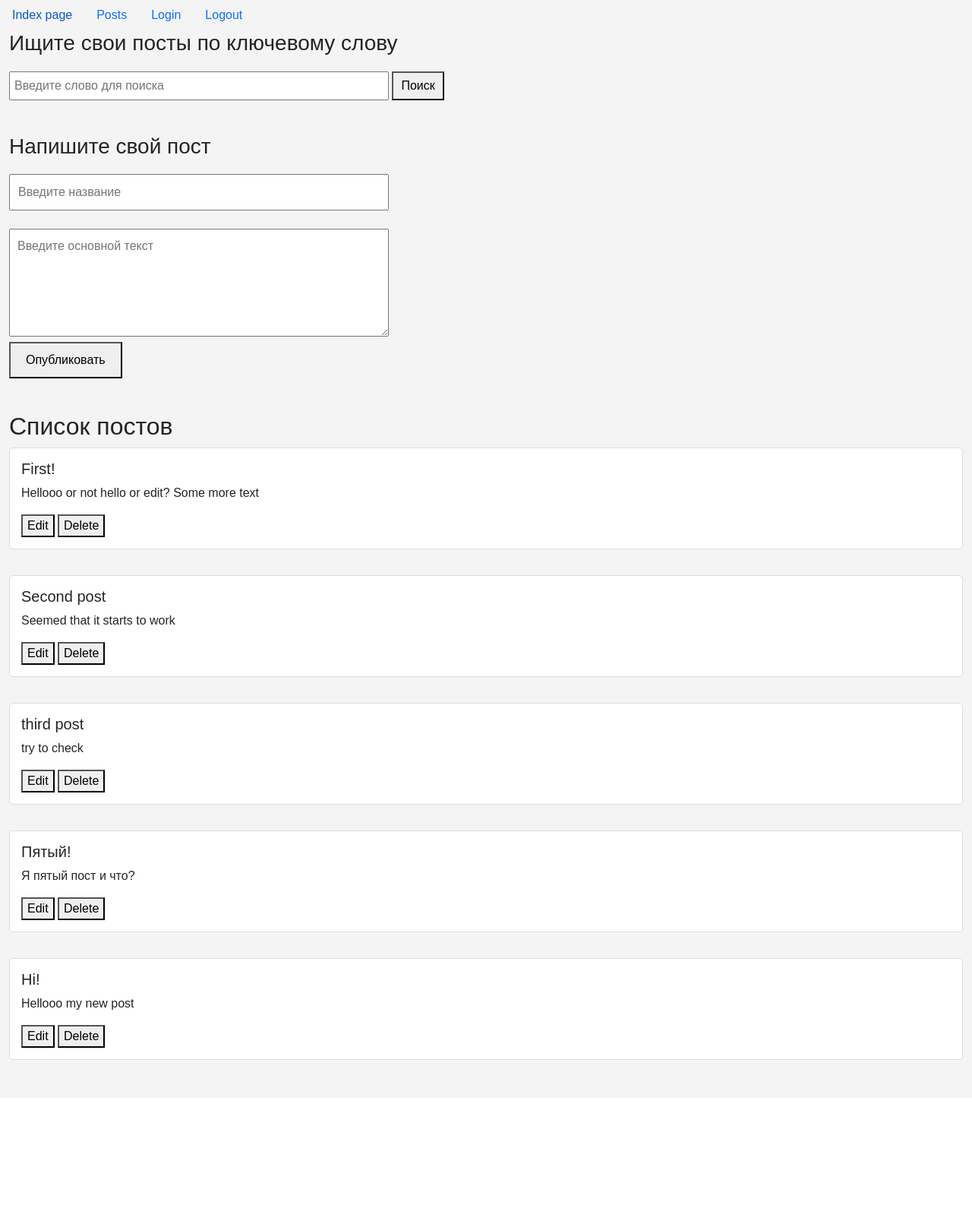
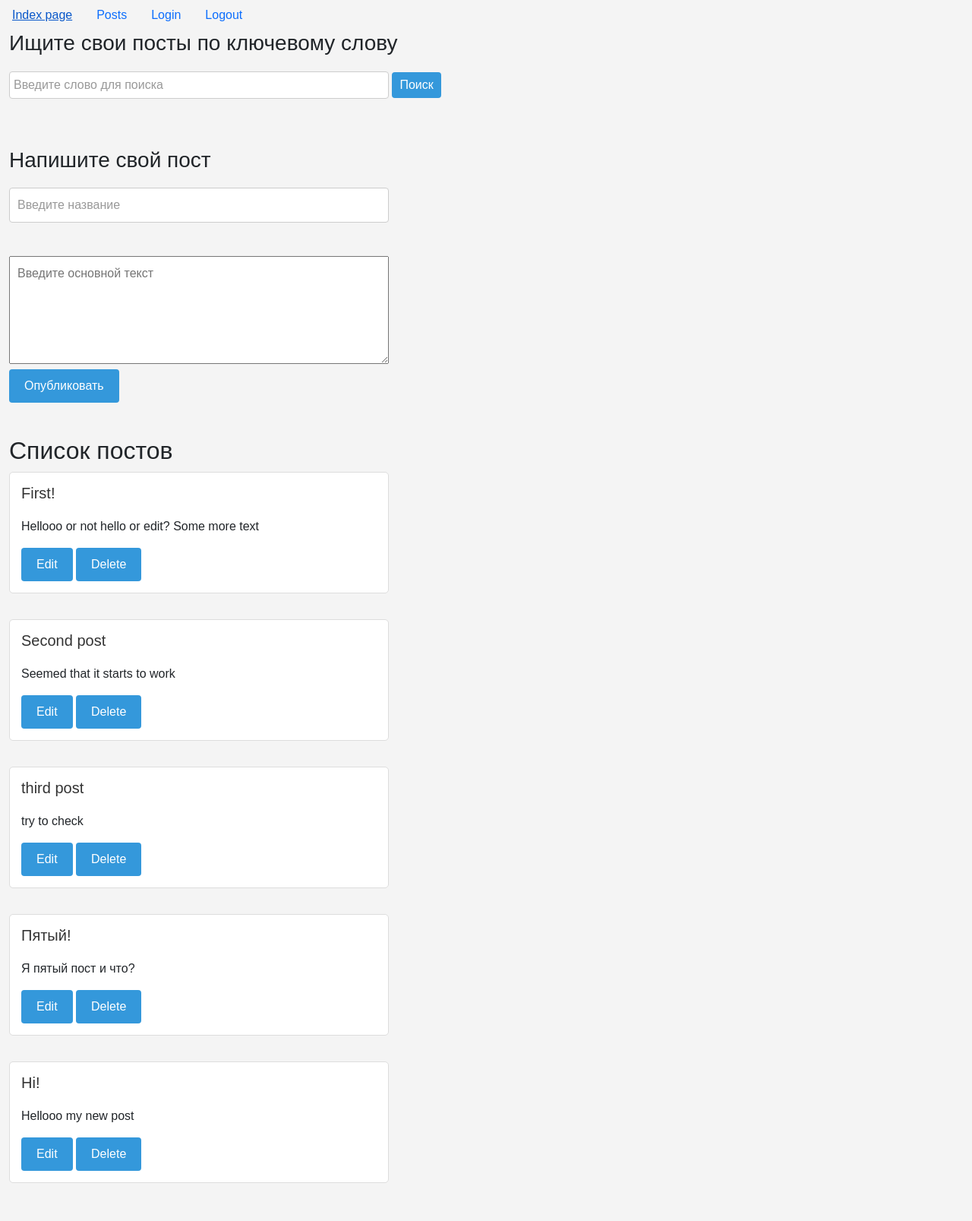
Before and after one commit to Ztereoo/smitter, a Flask app: template myapp/templates/posts.html in a window 1280 px wide. Shown: the whole page at 76% size. Before the commit the page ends 1395 px from the top, so only its background shows below. Run offline with Flask 3, Linux system fonts and the light colour scheme; the template is opened without the code that fills it: values that come from a table or form of the project are taken from there, others are empty; data comes from the database, SQL or seed files in the repository; both versions use the stored data as it was after the commit.

Commit message:
CSS style file updated

```diff
--- a/myapp/static/css/styles.css
+++ b/myapp/static/css/styles.css
@@ -5,18 +5,49 @@ body {
     padding: 0;
 }
 
-.flash-messages {
-    margin: 10px 0;
+h5 {
+    width: 400px;
+    margin-bottom: 20px;
+    color: #333;
+    text-align:justify
 }
 
-.flash-message {
-    background-color: #dff0d8;
-    color: #3c763d;
-    padding: 10px;
-    border-radius: 5px;
-    margin-bottom: 5px;
+a {
+    color: #3498db;
+    text-decoration: none;
+    font-weight: bold;
 }
 
+a:hover {
+    text-decoration: underline;
+}
+
+input[type="text"] {
+    width: 500px;
+    padding: 10px;
+    margin-bottom: 20px;
+    border: 1px solid #ccc;
+    border-radius: 4px;
+    box-sizing: border-box;
+}
+
+input[type="text"]::placeholder {
+    color: #999;
+}
+
+button[type="submit"] {
+    background-color: #3498db;
+    color: white;
+    padding: 10px 20px;
+    border: none;
+    border-radius: 4px;
+    cursor: pointer;
+    font-size: 16px;
+}
+
+button[type="submit"]:hover {
+    background-color: #2980b9;
+}
 
 .search-form {
     margin: 20px 0;
@@ -34,7 +65,6 @@ body {
     padding: 5px 10px;
     font-size: 16px;
 }
-
 
 .create-post-form {
     margin: 20px 0;
@@ -56,6 +86,7 @@ body {
 .posts-list {
     list-style-type: none;
     padding: 0;
+    width: 500px
 }
 
 .post-item {
--- a/myapp/templates/index.html
+++ b/myapp/templates/index.html
@@ -1,5 +1,6 @@
 {% extends 'base.html'%}
 {%block title%} Index page {%endblock%}
 {%block content%}
-<h2>Wellcome everyone</h2>
+<h2>Добро пожаловать на сайт!</h2>
+<h5>Для того чтобы читать и писать посты, необходимо авторизоваться на сайте</h5>
 {%endblock%}
--- a/myapp/templates/login.html
+++ b/myapp/templates/login.html
@@ -3,7 +3,7 @@
 Login Page
 {% endblock%}
 {% block content%}
-<h4>Добро пожаловать на сайт!</h4>
+<h3>Добро пожаловать на страницу авторизации</h3>
     <p>Чтобы создавать посты нужно пройти регистрацию<br>
         <a href="{{url_for('register')}}">Страница регистрации</a>
     <p>Если у вас уже есть аккаунт заполните поля авторизации</p>
--- a/myapp/templates/register.html
+++ b/myapp/templates/register.html
@@ -4,6 +4,7 @@ Login Page
 {% endblock%}
 {% block content%}
 <form method="post">
+    <h4>Добро пожаловать на страницу регистрации</h4>
     <h5>Логин</h5>
     <input type="text" name="login" placeholder="Введите логин">
     <br> <br>
@@ -15,6 +16,5 @@ Login Page
     <p>Подтвердите свой пароль</p>
     <input type="text" name="confirm_pass" placeholder="Подтвердите пароль"> <br> <br>
     <button type="submit">Отправить</button> <br>
-    <a href="{{url_for('login_func')}}">Login</a>
 </form>
 {% endblock %}
```
Also changed, not shown: instance/base.db.
